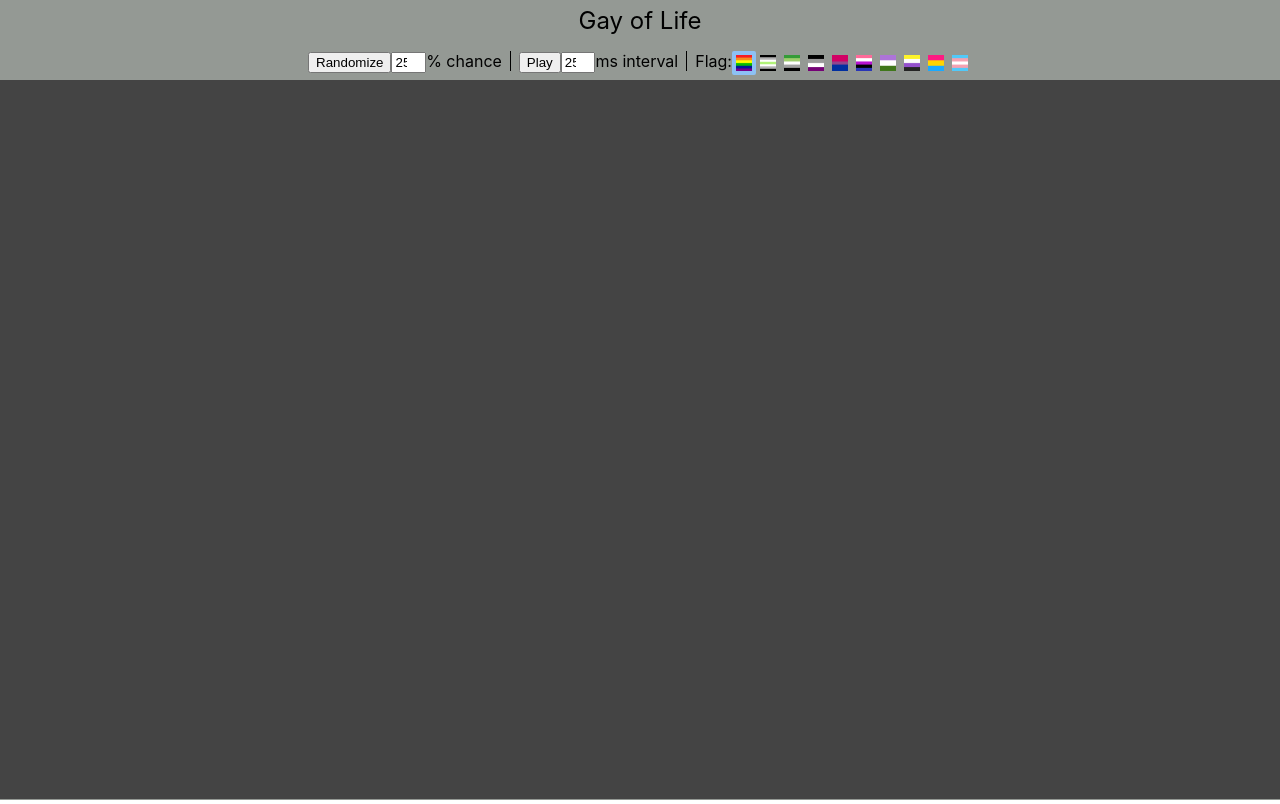
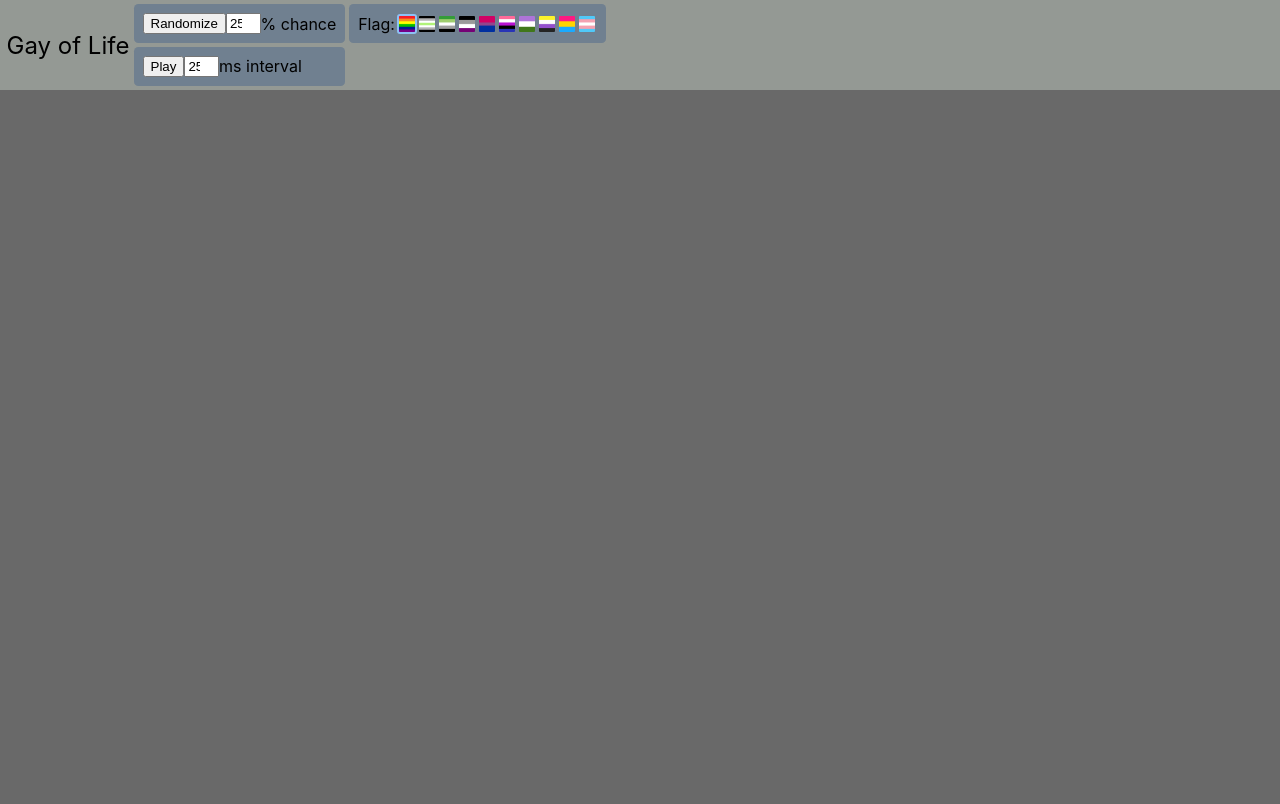
Before and after one commit to ErinCall/gay-of-life, a React (Create React App) app: page / in a window 1280 px wide. Built offline with nearby package versions, Linux system fonts and the light colour scheme.

Commit message:
Lean into CSS grid for a nice-looking header

```diff
--- a/src/App.css
+++ b/src/App.css
@@ -1,68 +1,65 @@
 :root {
   --neutral: #949994;
   --alive:   #ffffff;
-  --dead:  #444444;
+  --dead: dimgray;
+  --control: slategray;
   --highlight: #8dc1f5;
 }
 
 .App {
-  text-align: center;
   height: 100vh;
   width: 100vw;
+  padding-top: 0.5ex;
   background-color: var(--neutral);
   display: grid;
-  grid-template-columns: 100%;
-  grid-template-rows: auto 1fr;
+  grid-template-columns: repeat(3, auto) 1fr;
+  grid-template-rows: auto auto 1fr;
+  grid-row-gap: 0.5ex;
+  grid-column-gap: 0.5ex;
 }
 
-.App-header {
-  background-color: var(--neutral);
-  display: block;
+#Title {
+  font-size: 150%;
+  grid-row-start: 1;
+  grid-row-end: 3;
+  padding-left: 0.5ex;
+  display: flex;
   align-items: center;
-  justify-content: center;
-  color: black;
-  padding: 0.5%;
-}
-
-.App-header p {
-  margin: 0;
-  font-size: 150%;
-}
-
-.Control-bar {
-  display: inline;
 }
 
 .Game-control {
-  display: inline;
-  padding-left: 0.5em;
-  padding-right: 0.5em;
-  border-right-style: solid;
-  border-right-width: 1px;
+  display: flex;
+  align-items: center;
+  padding: 1ex;
+  border-radius: 0.5ex;
+  box-sizing: content-box;
+  background-color: var(--control);
 }
 
-.Game-control:last-child {
-  border-right-style: none;
+.Game-control input[type=number] {
+  appearance: textfield;
+  width: 2em;
 }
 
 .Flag-button {
   height: 1em;
-  width: 1em;
-  display: inline;
   border-style: solid;
-  border-color: var(--neutral);
-  border-width: 0.3em;
-  margin-top: 1em;
-  margin-bottom: -0.5em;
+  border-color: transparent;
+  border-width: 0.3ex;
+  border-radius: 3px;
 }
 
 .Flag-button.active {
   border-color: var(--highlight);
-  border-radius: 0.25vh;
-  border-radius: 0.25vh;
 }
 
-.Control-bar input[type=number] {
-  appearance: textfield;
-  width: 2em;
+.Flag-button:first-child {
+  margin-left: 0.3ex;
 }
+
+#Head-spacer {
+  grid-column-start: 4;
+  grid-column-end: 5;
+  grid-row-start: 1;
+  grid-row-end: 3;
+}
--- a/src/App.js
+++ b/src/App.js
@@ -76,13 +76,17 @@ class App extends React.Component {
   render() {
     return (
       <div className="App">
-        <header className="App-header">
-          <p>Gay of Life</p>
-          <div className="Control-bar">
+        <div id="Head-spacer"></div>
+        <div id="Title">Gay of Life</div>
         <RandomControl
           randomize={() => this.randomize()}
           lifeChance={this.state.lifeChance*100}
           updateLifeChance={e => this.updateLifeChance(e.target.value)}
+        />
+        <FlagControl
+          flags={flags}
+          currentFlag={this.state.currentFlag}
+          setCurrent={currentFlag => this.setState({currentFlag})}
         />
         <TickControl
           toggle={() => this.toggleTicking()}
@@ -90,13 +94,6 @@ class App extends React.Component {
           interval={this.state.tickInterval}
           updateInterval={e => this.updateTickInterval(e.target.value)}
         />
-            <FlagControl
-              flags={flags}
-              currentFlag={this.state.currentFlag}
-              setCurrent={currentFlag => this.setState({currentFlag})}
-            />
-          </div>
-        </header>
         <Gameboard
           cells={this.state.cells}
           toggleCell={(x, y) => this.toggleCell(x, y)}
--- a/src/components/Gameboard.js
+++ b/src/components/Gameboard.js
@@ -3,23 +3,22 @@ import {createUseStyles} from 'react-jss'
 
 const useStyles = createUseStyles({
   Gameboard: {
-    width: '100%',
+    gridColumnStart: 1,
+    gridColumnEnd: 5,
   },
   Row: props => ({
     display: 'flex',
     height: `${100/props.cells.length}%`,
-    width: '100%',
   }),
   Alive: props => ({
     backgroundImage: `url(${props.flag})`,
     backgroundSize: ['100%', '100%'],
   }),
   Dead: {
-    background: '#444444',
+    background: 'var(--dead)',
   },
   Cell: props => ({
     display: 'inline-block',
-    height: '100%',
     width: `${100/props.cells[0].length}%`,
   }),
 });
```
Lines whose indentation alone changed are shown as unchanged.
